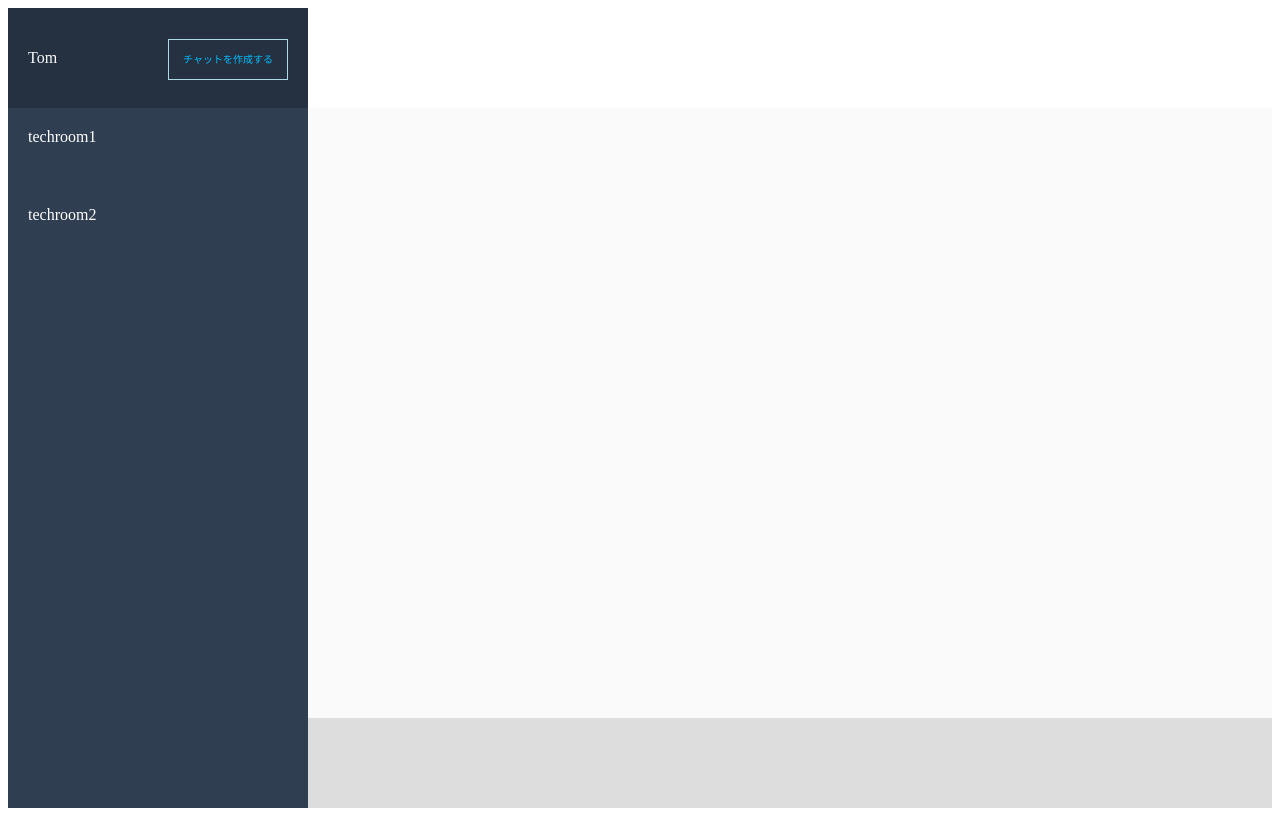
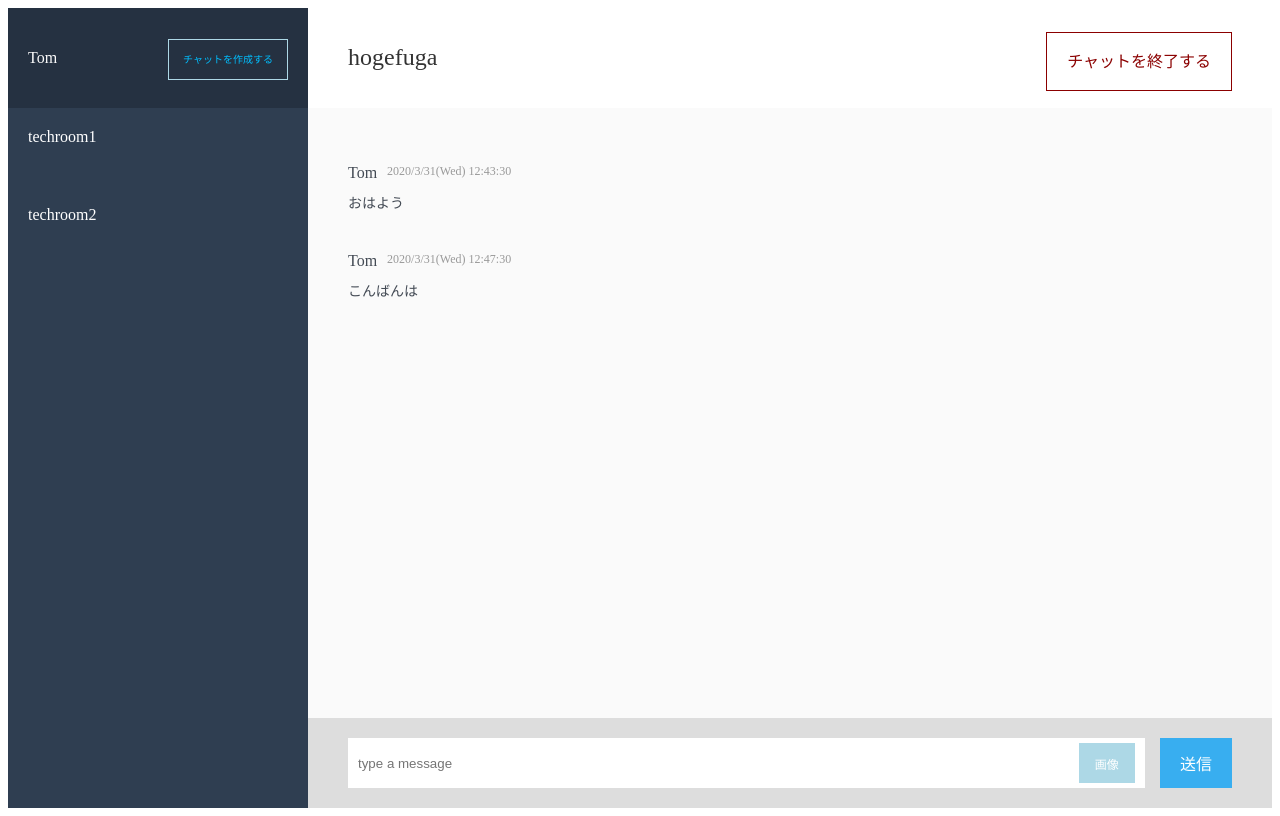
Before and after one commit to ttbbtbb/chat-app, a Rails app: page / in a window 1280 px wide. Run offline with Rails 7, Linux system fonts and the light colour scheme; some libraries are stand-ins or nearby versions.

Commit message:
チャット画面のフロント実装

```diff
--- a/app/assets/stylesheets/messages.css
+++ b/app/assets/stylesheets/messages.css
@@ -57,16 +57,104 @@
 .chat-header {
   height: 100px;
   padding: 0 40px;
+  display: flex;
+  justify-content: space-between;
 }
+
+.header-title{
+  color: #333;
+  font-size: 24px;
+  margin-top: 36px;
+}
+
+.header-button {
+  margin-top: 40px;
+}
+
+.header-button a{
+  text-decoration: none;
+  color: darkred;
+  border: 1px solid darkred;
+  padding: 20px;
+}
+
 
 .messages {
   background-color: #FAFAFA;
   height: calc(100vh - 100px - 90px);
   padding: 46px 40px 0;
+  overflow: scroll;
+}
+
+.message{
+  margin: 10px 0;
+}
+
+.upper-message{
+  display: flex;
+}
+
+.message-user{
+  color: #434a54;
+  font-size: 16px;
+}
+
+.message-date{
+  color: #999999;
+  font-size: 12px;
+  padding-left: 10px;
+}
+
+.lower-message{
+  margin-top: 10px;
+}
+
+.message-content{
+  color: #434a54;
+  font-size: 14px;
+  margin-bottom: 40px;
 }
 
 .form {
   background-color: #DDDDDD;
   height: 90px;
   padding: 20px 40px;
+  display: flex;
 }
+
+.form-input{
+  background-color: white;
+  display: flex;
+  width: 100%;
+}
+
+.form-message{
+  border: none;
+  height: 50px;
+  width: 100%;
+  padding-left: 10px;
+}
+
+.form-submit{
+  background-color: #38AEF0;
+  border: none;
+  color: white;
+  font-size: 16px;
+  height: 50px;
+  margin-left: 15px;
+  padding: 0 20px;
+}
+
+.form-image {
+  font-size: 12px;
+  background-color: lightblue;
+  color: white;
+  padding: 12px;
+  width: 60px;
+  margin: 5px 10px;
+  text-align: center;
+}
+
+.hidden {
+  display: none;
+}
--- a/app/views/messages/_main_chat.html.erb
+++ b/app/views/messages/_main_chat.html.erb
@@ -1,8 +1,57 @@
 <div class="chat-header">
+  <div class="left-header">
+    <div class="header-title">
+      hogefuga
+    </div>
+  </div>
+  <div class="right-header">
+    <div class="header-button">
+      <a href="#">チャットを終了する</a>
+    </div>
+  </div>
 </div>
 
 <div class="messages">
+  <div class="message">
+    <div class="upper-message">
+      <div class="message-user">
+        Tom
+      </div>
+      <div class="message-date">
+        2020/3/31(Wed) 12:43:30
+      </div>
+    </div>
+    <div class="lower-message">
+      <div class="message-content">
+        おはよう
+      </div>
+    </div>
+  </div>
+
+  <div class="message">
+    <div class="upper-message">
+      <div class="message-user">
+        Tom
+      </div>
+      <div class="message-date">
+        2020/3/31(Wed) 12:47:30
+      </div>
+    </div>
+    <div class="lower-message">
+      <div class="message-content">
+        こんばんは
+      </div>
+    </div>
+  </div>
 </div>
 
 <div class="form">
+  <div class="form-input">
+    <input type="text" class="form-message" placeholder="type a message">
+    <label class="form-image">
+      <span class="image-file">画像</span>
+      <input type="file" class="hidden">
+    </label>
+  </div>
+  <input type="submit" class="form-submit" value="送信">
 </div>
```
